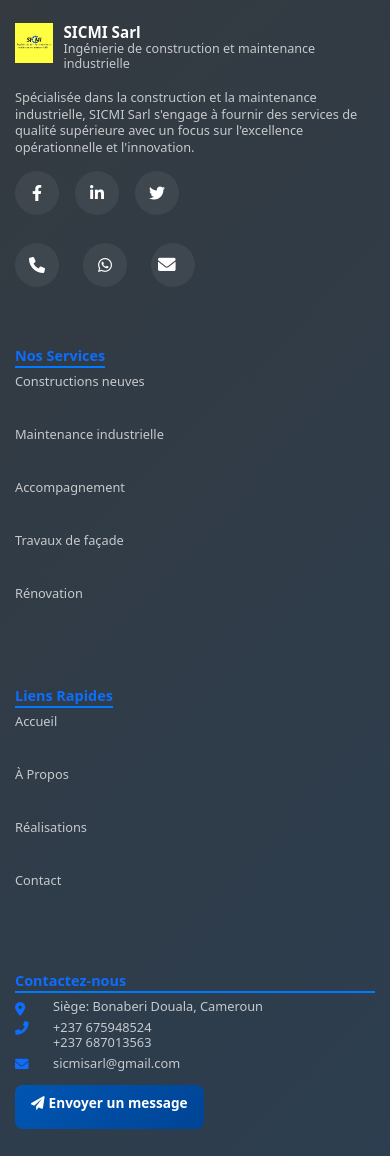
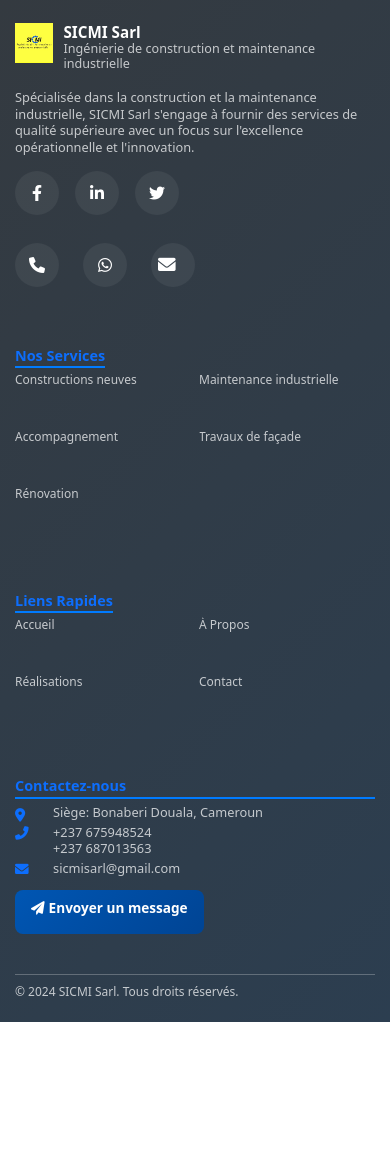
Before and after one commit to 338783-png/sicmi, a Django app: page /ateliers/12/ in a window 390 px wide. Shown: the part 1716-2872 px from the top of the page. After the commit the page ends 2738 px from the top, so only its background shows below. Run offline with Django 5.2, Linux system fonts and the light colour scheme; data comes from the database, SQL or seed files in the repository.

Commit message:
Fix: Footer mobile - affichage 2 items par ligne pour Services et Liens Rapides

```diff
--- a/templates/includes/footer.html
+++ b/templates/includes/footer.html
@@ -281,19 +281,26 @@
         text-align: left;
         margin-bottom: 0;
         margin-top: 2px;
+        display: grid;
+        grid-template-columns: 1fr 1fr;
+        gap: 2px 8px;
     }
 
     #site-footer ul li {
-        margin-bottom: 1px;
+        margin-bottom: 0;
         text-align: left;
         line-height: 1.2;
     }
 
     #site-footer ul li a {
-        font-size: 0.8rem;
+        font-size: 0.75rem;
         padding: 1px 0;
         display: inline-block;
         text-align: left;
+        white-space: nowrap;
+        overflow: hidden;
+        text-overflow: ellipsis;
+        max-width: 100%;
     }
 
     /* Section Contact - TOUT À GAUCHE - très compact */
```
